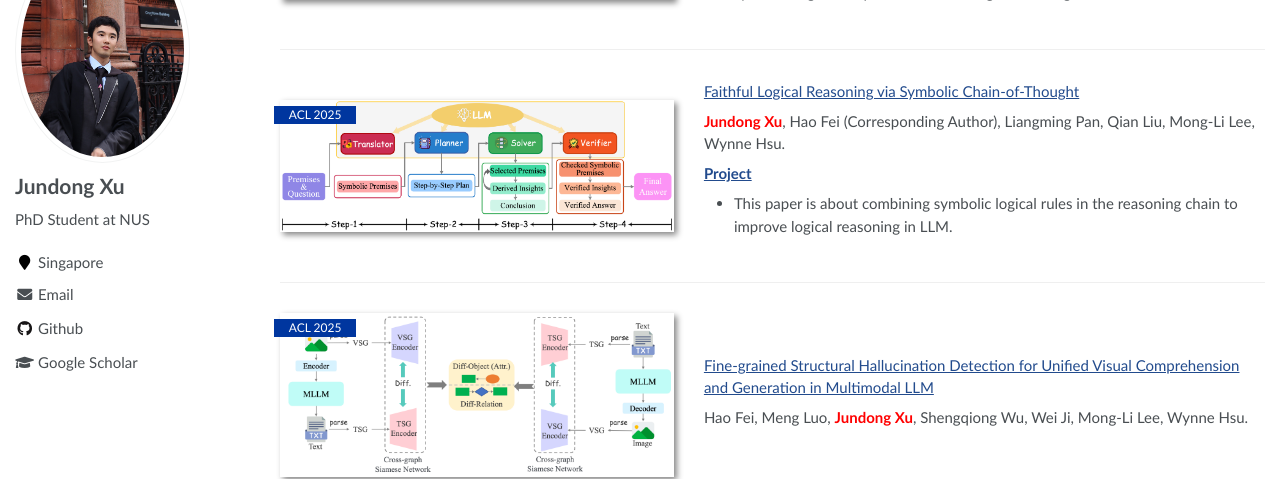
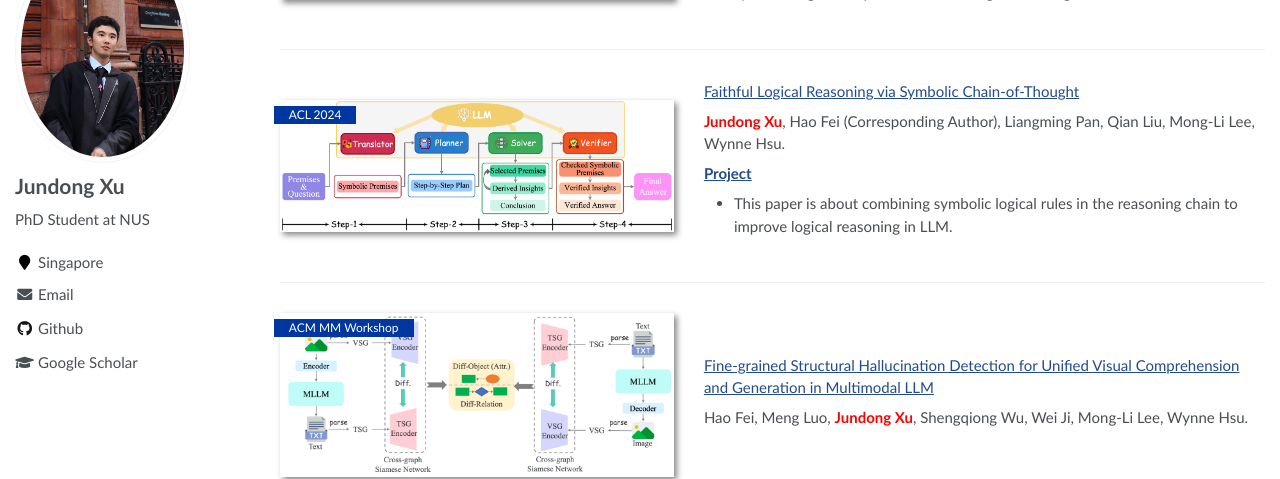
Before and after one commit to Aiden0526/aiden0526.github.io, a Jekyll site: the page built from _pages/about.md, in a window 1280 px wide and 900 px high, scrolled down 588 px. Shown: the part 153-632 px from the top of the window. Built offline with Jekyll 4.4.1, drawn with Linux system fonts in a browser that asks for light colours.

Commit message:
update info

```diff
--- a/_pages/about.md
+++ b/_pages/about.md
@@ -50,7 +50,7 @@ I enjoy collaborating and learning from diverse perspectives. Feel free to email
 </div>
 
 
-<div class='paper-box'><div class='paper-box-image'><div><div class="badge">ACL 2025</div><img src='images/symbcot_framework.png' alt="sym" width="100%"></div></div>
+<div class='paper-box'><div class='paper-box-image'><div><div class="badge">ACL 2024</div><img src='images/symbcot_framework.png' alt="sym" width="100%"></div></div>
 <div class='paper-box-text' markdown="1">
 
 [Faithful Logical Reasoning via Symbolic Chain-of-Thought](https://arxiv.org/abs/2405.18357)
@@ -63,7 +63,7 @@ I enjoy collaborating and learning from diverse perspectives. Feel free to email
 </div>
 
 
-<div class='paper-box'><div class='paper-box-image'><div><div class="badge">ACL 2025</div><img src='images/acm_framework.png' alt="sym" width="100%"></div></div>
+<div class='paper-box'><div class='paper-box-image'><div><div class="badge">ACM MM Workshop</div><img src='images/acm_framework.png' alt="sym" width="100%"></div></div>
 <div class='paper-box-text' markdown="1">
 
 [Fine-grained Structural Hallucination Detection for Unified Visual Comprehension and Generation in Multimodal LLM](https://dl.acm.org/doi/pdf/10.1145/3689090.3689388)
```
